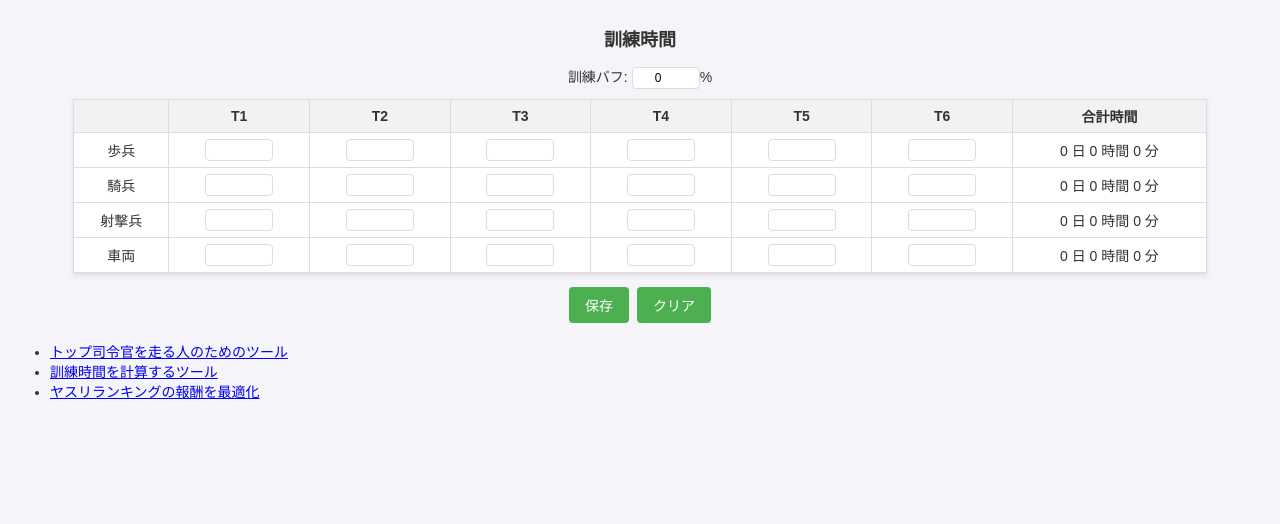
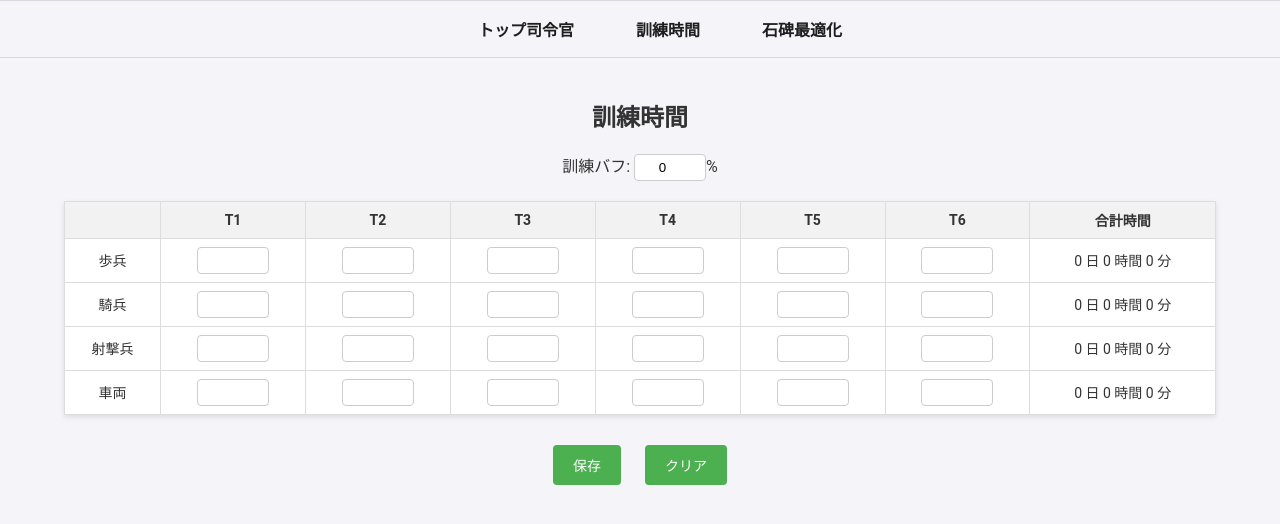
Before and after one commit to analgadon/dls, a plain HTML site: page soldier.html in a window 1280 px wide. Drawn offline with Linux system fonts and the light colour scheme.

Commit message:
Add files via upload

```diff
--- a/soldier.html
+++ b/soldier.html
@@ -4,65 +4,7 @@
     <meta charset="UTF-8">
     <meta name="viewport" content="width=device-width, initial-scale=1.0">
     <title>訓練時間表</title>
-    <style>
-        body {
-            font-family: Arial, sans-serif;
-            background-color: #f4f4f9;
-            color: #333;
-            margin: 0;
-            padding: 10px;
-            font-size: 14px;
-        }
-        h2 {
-            text-align: center;
-            font-size: 18px;
-        }
-        .center {
-            text-align: center;
-        }
-        table {
-            width: 90%;
-            border-collapse: collapse;
-            margin: 10px auto; /* 上下の余白は10px、左右は自動で中央揃え */
-            box-shadow: 0 2px 5px rgba(0, 0, 0, 0.1);
-        }
-        th, td {
-            border: 1px solid #ddd;
-            padding: 6px;
-            text-align: center;
-            font-size: 14px;
-        }
-        th {
-            background-color: #f2f2f2;
-        }
-        td {
-            background-color: #fff;
-        }
-        input {
-            width: 60px;
-            text-align: center;
-            padding: 3px;
-            border: 1px solid #ddd;
-            border-radius: 4px;
-            font-size: 12px;
-        }
-        button {
-            background-color: #4CAF50;
-            color: white;
-            border: none;
-            padding: 8px 16px;
-            text-align: center;
-            text-decoration: none;
-            display: inline-block;
-            font-size: 14px;
-            margin: 4px 2px;
-            cursor: pointer;
-            border-radius: 4px;
-        }
-        button:hover {
-            background-color: #45a049;
-        }
-    </style>
+	<link href="style.css" rel="stylesheet">
     <script>
         document.addEventListener("DOMContentLoaded", () => {
             loadData();
@@ -121,6 +63,13 @@
     </script>
 </head>
 <body>
+	<header>
+		<ul>
+			<li><a href="/dls/">トップ司令官</a></li>
+			<li><a href="/dls/soldier.html">訓練時間</a></li>
+			<li><a href="/dls/yasuri.html">石碑最適化</a></li>
+		</ul>
+	</header>
     <h2>訓練時間</h2>
     <div class="center">
         <label>訓練バフ: <input type="number" id="buff1" value="0" step="0.1" min="0" oninput="calculateTotal()">%</label>
@@ -138,10 +87,5 @@
         <button onclick="saveData()">保存</button>
         <button onclick="clearData()">クリア</button>
     </div>
-	<ul>
-		<li><a href="/dls/">トップ司令官を走る人のためのツール</a></li>
-		<li><a href="/dls/soldier.html">訓練時間を計算するツール</a></li>
-		<li><a href="/dls/yasuri.html">ヤスリランキングの報酬を最適化</a></li>
-	</ul>
 </body>
 </html>
--- /dev/null
+++ b/style.css
@@ -0,0 +1,83 @@
+@charset "utf-8";
+/* CSS Document */
+
+        body {
+            font-family: 'Roboto', sans-serif;
+            background-color: #f4f4f9;
+            color: #333;
+            margin: 0;
+            display: flex;
+            flex-direction: column;
+            align-items: center;
+        }
+
+		header{
+			border:solid 1px #d9d9d9;
+			width: 100%;
+			margin-bottom: 20px;
+		}
+
+		header ul{
+			display: flex;
+			justify-content: center;
+			list-style: none;
+			gap:5%;
+		}
+
+		header ul a{
+			color:#1E1E1E;
+			text-decoration: none;
+			font-weight: bold;
+		}
+
+		header ul a:hover{
+			opacity: 0.8;
+		}
+
+        table {
+            width: 90%;
+            border-collapse: collapse;
+            margin: 20px auto;
+            box-shadow: 0 2px 5px rgba(0, 0, 0, 0.1);
+			min-width: 480px;
+        }
+        th, td {
+            border: 1px solid #ddd;
+            padding: 8px;
+            text-align: center;
+			background: #FFF;
+			font-size: 14px;
+        }
+        th {
+            background-color: #f2f2f2;
+        }
+        tr:hover {
+            background-color: #ddd;
+        }
+        input {
+            width: 60px;
+            text-align: center;
+            padding: 5px;
+            border: 1px solid #ccc;
+            border-radius: 4px;
+        }
+        button {
+            margin: 10px;
+            padding: 10px 20px;
+            font-size: 14px;
+            color: white;
+            background-color: #4CAF50;
+            border: none;
+            border-radius: 4px;
+            cursor: pointer;
+            transition: background-color 0.3s;
+        }
+        button:hover {
+            background-color: #45a049;
+        }
+		.center{
+			text-align: center;
+		}
+        .highlight-cell {
+            background-color: #fff9c4 !important;
+        }
```
Also changed, not shown: index.html (+8 -58 lines), yasuri.html (+9 -51 lines).
